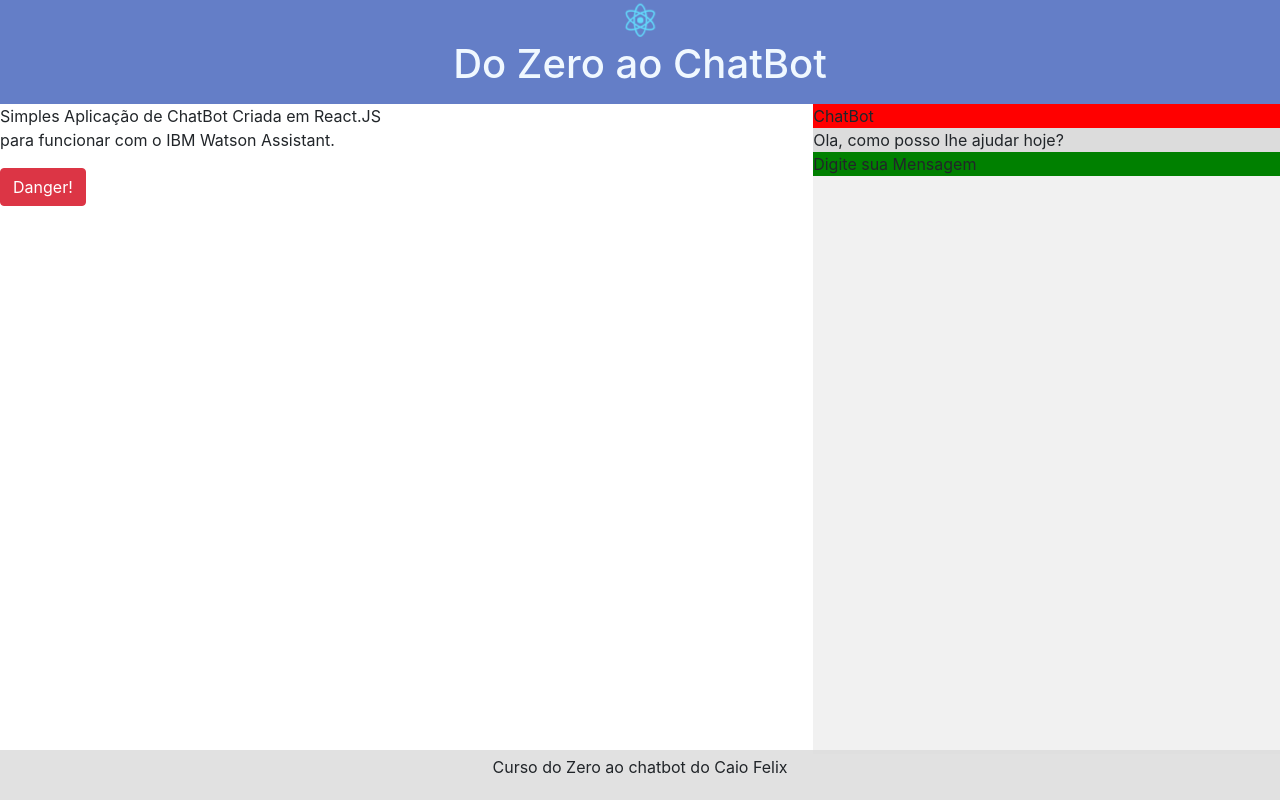
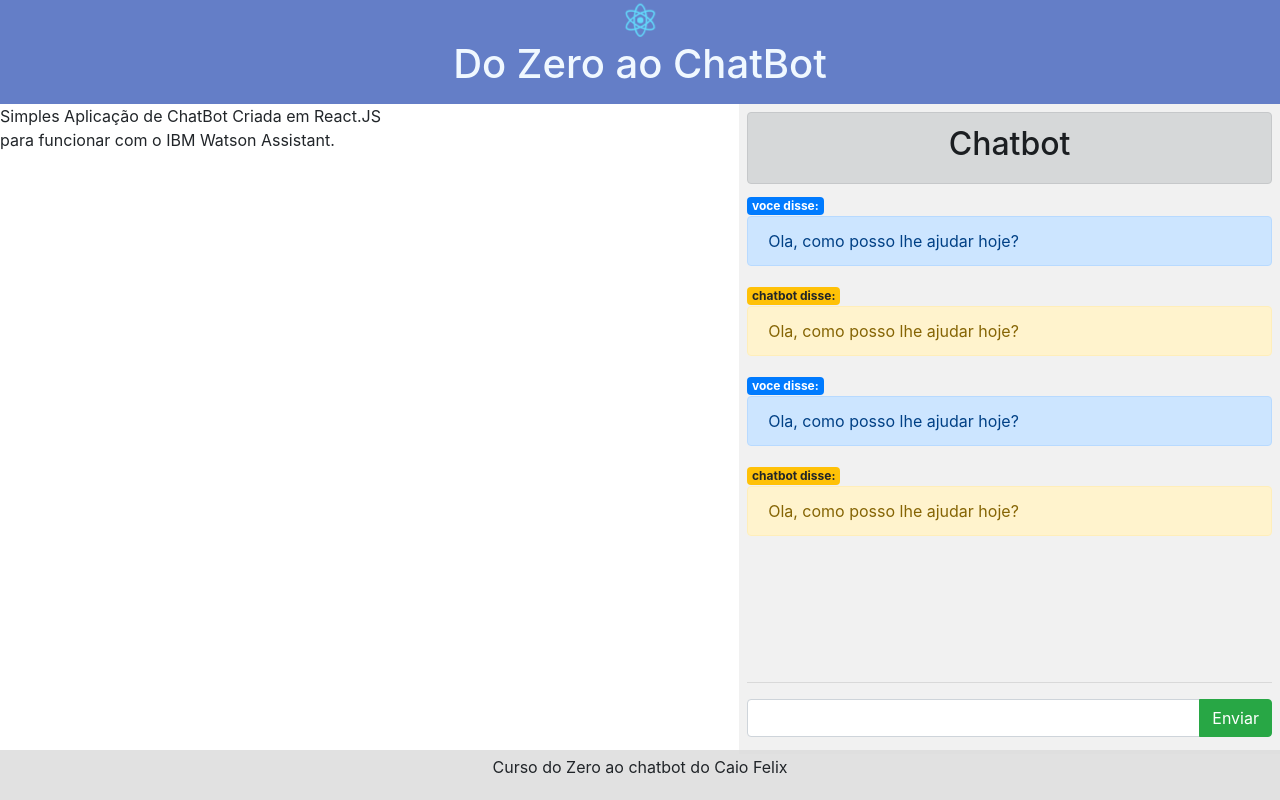
Before and after one commit to chalfel/chatbot-react, a React (Create React App) app: page / in a window 1280 px wide. Built offline with nearby package versions, Linux system fonts and the light colour scheme.

Commit message:
Quinto commit

```diff
--- a/src/Componentes/Home.js
+++ b/src/Componentes/Home.js
@@ -1,5 +1,5 @@
 import React, {Component} from 'react'
-import { Button } from 'reactstrap';
+
 class home extends Component {
     render(){
             return (
@@ -7,7 +7,7 @@ class home extends Component {
                     <p className="App-intro">
                     Simples Aplicação de ChatBot Criada em React.JS
                      <p>para funcionar com o IBM Watson Assistant.</p>
-                   <p> <Button color="danger">Danger!</Button></p>
+
                     </p>
                 </div>
             )    }
--- a/src/Componentes/chat/ChatConversa.js
+++ b/src/Componentes/chat/ChatConversa.js
@@ -1,10 +1,34 @@
 import React, {Component} from 'react'
+import {Alert, Badge} from 'reactstrap'
 
 class ChatConversa extends Component {
     render (){
         return (
         <div className='chat-conversa'>
+        <Badge color='primary'>
+            voce disse:
+        </Badge>
+        <Alert color = 'primary'>
         Ola, como posso lhe ajudar hoje?
+        </Alert >
+        <Badge color='warning'>
+            chatbot disse:
+        </Badge>
+        <Alert color='warning'>
+            Ola, como posso lhe ajudar hoje?
+        </Alert>
+        <Badge color='primary'>
+            voce disse:
+        </Badge>
+        <Alert color = 'primary'>
+        Ola, como posso lhe ajudar hoje?
+        </Alert >
+        <Badge color='warning'>
+            chatbot disse:
+        </Badge>
+        <Alert color='warning'>
+            Ola, como posso lhe ajudar hoje?
+        </Alert>
         </div>
     )
         }
--- a/src/Componentes/chat/ChatHeader.js
+++ b/src/Componentes/chat/ChatHeader.js
@@ -1,9 +1,13 @@
 import React from 'react'
+import {Alert} from 'reactstrap'
 
 const ChatHeader = props => {
     return (
         <div className='chat-header'>
-        ChatBot
+        <Alert color='dark'>
+            <h2>Chatbot</h2>
+        </Alert>
+
         </div>
 
 
--- a/src/Componentes/chat/ChatMensagem.js
+++ b/src/Componentes/chat/ChatMensagem.js
@@ -1,9 +1,17 @@
 import React from 'react'
+import {InputGroup, InputGroupAddon, Input, Button} from 'reactstrap'
 
 const ChatMensagem = props => {
     return (
         <div className='chat-mensagem'>
-        Digite sua Mensagem
+        <hr/>
+        <InputGroup>
+            <Input placecholder='Digite sua Mensagem' />
+            <InputGroupAddon addonType='append'>
+                <Button color = 'success'>Enviar</Button>
+            </InputGroupAddon>
+        </InputGroup>
+
         </div>
 
 
--- a/src/Componentes/chat/chat.css
+++ b/src/Componentes/chat/chat.css
@@ -1,14 +1,19 @@
+.chat-conteudo{
+    display: grid;
+    grid-template-rows: 80px auto 80px;
+    padding: 8px;
+    height: calc(100vh - 150px);
+
+}
+
 .chat-header{
-    background:red;
+
+    text-align: center;
+
 }
 .chat-conversa{
-    background:gainsboro;
-    position: relative;
-    height: 65%;
 
 }
 .chat-mensagem{
-    background:green;
-    bottom:0;
-    position:relative;
+
 }
```
Also changed, not shown: src/Componentes/Chatbot.js (line endings or trailing spaces), src/Componentes/Footer.js (line endings or trailing spaces), src/Componentes/Header.js (line endings or trailing spaces), 1 other file (tests, documents, lock files or other folders).
